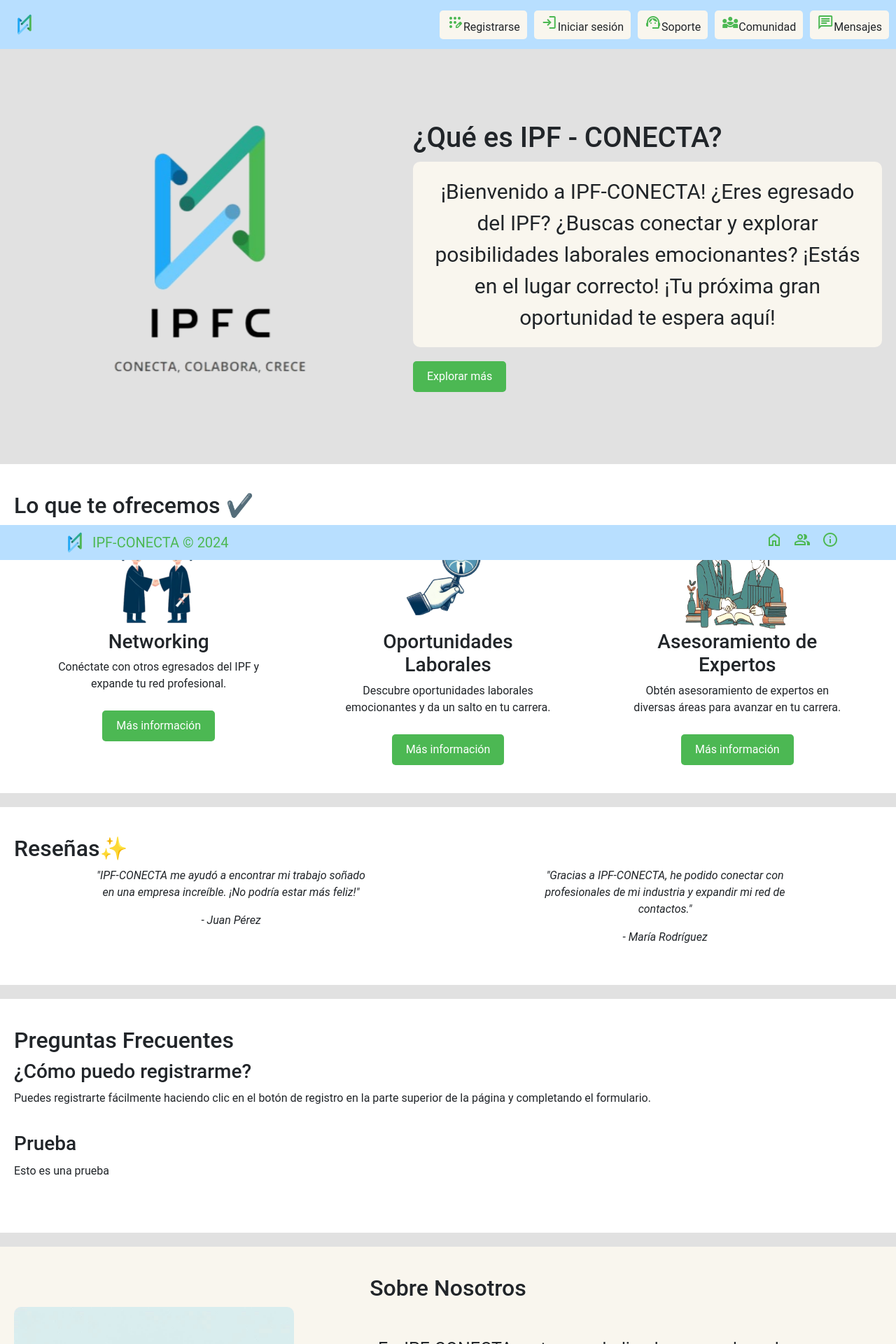
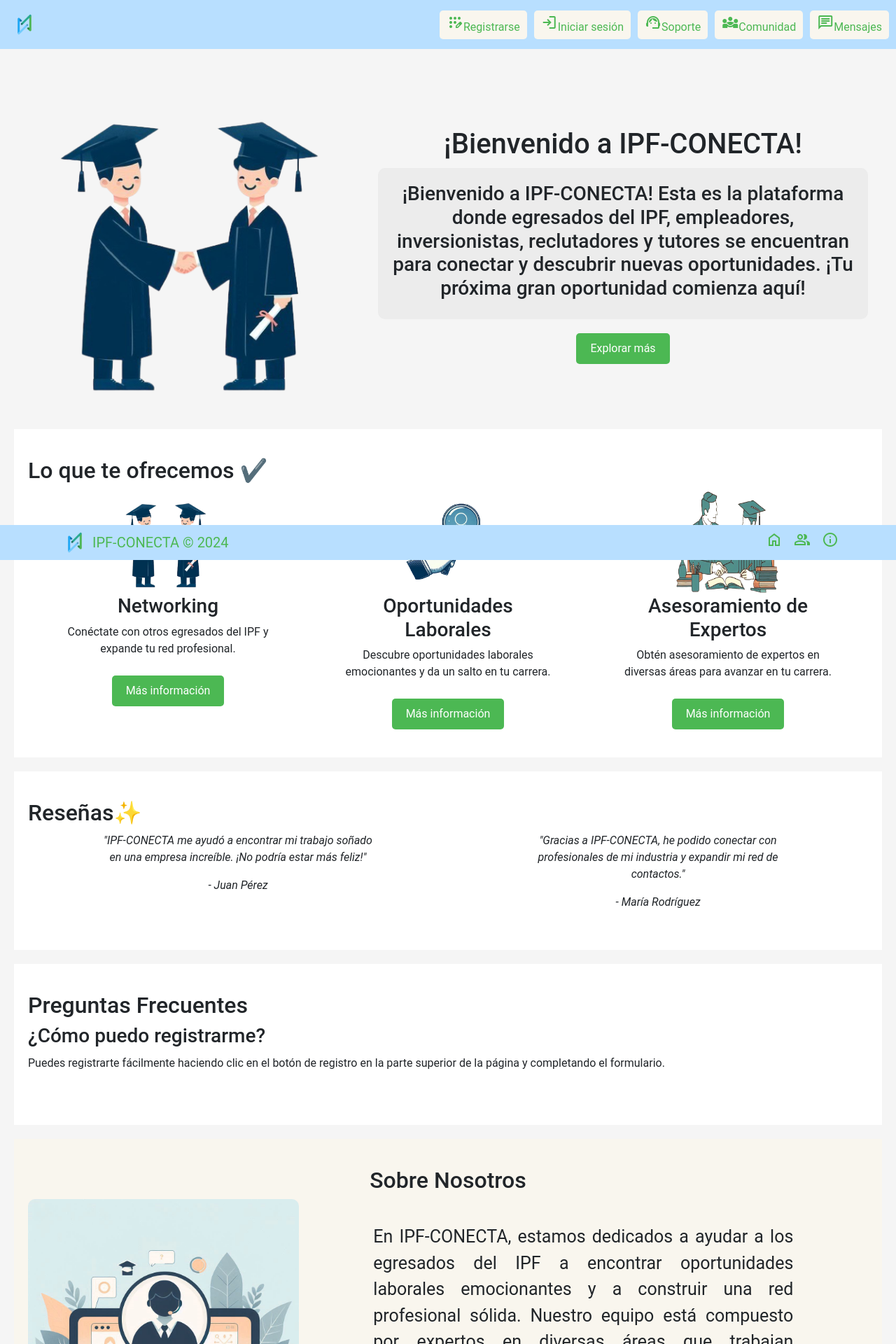
Before and after one commit to IPF-CONECTA/IPF-CONECTA, a React (Vite) app in the folder client/: page / in a window 1280 px wide. Shown: the top 1920 px of the page at 70% size. Built offline with nearby package versions, Linux system fonts and the light colour scheme.

Commit message:
se agregaron estilos a support y landing page

```diff
--- a/client/package.json
+++ b/client/package.json
@@ -14,6 +14,7 @@
     "bootstrap-icons": "^1.11.3",
     "react": "^18.2.0",
     "react-dom": "^18.2.0",
+    "react-responsive-carousel": "^3.2.23",
     "react-router-dom": "^6.23.1"
   },
   "devDependencies": {
--- a/client/public/layout.css
+++ b/client/public/layout.css
@@ -2,5 +2,5 @@ body, html {
   margin: 0;
   padding: 0;
   font-family: 'Roboto', sans-serif;
-  background-color: #e1e1e1;
+  background-color: rgb(245, 245, 245);
 }
--- a/client/public/main.module.css
+++ b/client/public/main.module.css
@@ -1,4 +1,3 @@
-
 @keyframes bounce {
   0%,
   100% {
@@ -7,6 +6,16 @@
   50% {
     transform: translateY(-20px);
   }
+}
+
+.header-carousel {
+  width: 40%;
+  margin: 0 auto;
+}
+
+.carousel .slide img {
+  width: 100%;
+  height: auto;
 }
 
 .header-section {
@@ -35,7 +44,7 @@
 
 .bienvenida {
   margin: 10px 0;
-  background-color: #f9f6ee;
+  background-color: #ececec;
   padding: 20px;
   border-radius: 10px;
   font-size: 30px;
@@ -144,6 +153,11 @@ section {
   text-align: justify;
 }
 
+.no-underline {
+  text-decoration: none;
+  color: inherit;
+}
+
 .about-us-image {
   width: 100%;
   max-width: 500px;
--- a/client/public/support.css
+++ b/client/public/support.css
@@ -1,10 +1,15 @@
-
+/* nav.css */
 .nav-container {
   display: flex;
   justify-content: space-between;
   align-items: center;
   background-color: #b8dfff;
   padding: 10px;
+}
+
+main {
+  margin: 0 auto;
+  padding: 20px;
 }
 
 .logoImage {
@@ -26,7 +31,6 @@
   color: #4cb853;
   cursor: pointer;
   text-decoration: none;
-  color: inherit;
 }
 
 .buttons a:hover {
--- a/client/src/pages/Main.jsx
+++ b/client/src/pages/Main.jsx
@@ -1,5 +1,8 @@
 import React from "react";
+import { Carousel } from "react-responsive-carousel";
+import "react-responsive-carousel/lib/styles/carousel.min.css";
 import styles from "../../public/main.module.css";
+import { Link } from "react-router-dom";
 
 export const Main = () => {
   const scrollToSection = (sectionId) => {
@@ -9,24 +12,45 @@ export const Main = () => {
   return (
     <main className={styles.Menu}>
       <div className={styles["header-section"]}>
-        <img
-          className={styles["header-image"]}
-          src="../../public/logoipf.png"
-          alt="IPF Logo"
-        />
+        <Carousel
+          autoPlay={true}
+          infiniteLoop={true}
+          showThumbs={false}
+          showStatus={false}
+          showArrows={false}
+          showIndicators={false}
+          className={styles["header-carousel"]}
+        >
+          <div>
+            <img src="../../public/logoipf.png" alt="IPF Logo" />
+          </div>
+          <div>
+            <img src="../../public/networking.png" alt="Networking" />
+          </div>
+          <div>
+            <img src="../../public/jobs.png" alt="Job Opportunities" />
+          </div>
+        </Carousel>
         <div className={styles["text-and-button"]}>
-          <h1>¿Qué es IPF - CONECTA?</h1>
+          <center>
+            <h1>¡Bienvenido a IPF-CONECTA!</h1>
+          </center>
           <p className={styles.bienvenida}>
-            ¡Bienvenido a IPF-CONECTA! ¿Eres egresado del IPF? ¿Buscas conectar
-            y explorar posibilidades laborales emocionantes? ¡Estás en el lugar
-            correcto! ¡Tu próxima gran oportunidad te espera aquí!
+            <h3>
+              ¡Bienvenido a IPF-CONECTA! Esta es la plataforma donde egresados
+              del IPF, empleadores, inversionistas, reclutadores y tutores se
+              encuentran para conectar y descubrir nuevas oportunidades. ¡Tu
+              próxima gran oportunidad comienza aquí!
+            </h3>
           </p>
+          <center>
             <button
               className={styles["explore-button"]}
               onClick={() => scrollToSection("services")}
             >
               Explorar más
             </button>
+          </center>
         </div>
       </div>
 
@@ -121,10 +145,6 @@ export const Main = () => {
               formulario.
             </p>
           </div>
-          <div className={styles.faq}>
-            <h3>Prueba</h3>
-            <p>Esto es una prueba</p>
-          </div>
         </div>
       </section>
 
@@ -146,12 +166,13 @@ export const Main = () => {
               en diversas áreas que trabajan incansablemente para brindarte las
               mejores oportunidades.
             </p>
-            <button
-              className={styles["service-button"]}
-              onClick={() => scrollToSection("contact-us")}
-            >
+            <center>
+              <button className={styles["service-button"]}>
+                <Link to="/support" className={styles["no-underline"]}>
                   Contáctanos
+                </Link>
               </button>
+            </center>
           </div>
         </div>
       </section>
--- a/client/src/pages/Support.jsx
+++ b/client/src/pages/Support.jsx
@@ -6,12 +6,13 @@ import "../../public/support.css";
 export const Support = () => {
   return (
     <>
+      <main>
         <div className="support-container">
           <h2 className="support-header">Soporte de Usuarios - IPF-Conecta</h2>
           <p>
             Si tienes algún problema o necesitas asistencia, por favor llena el
-          siguiente formulario y nuestro equipo de soporte se pondrá en contacto
-          contigo lo antes posible.
+            siguiente formulario y nuestro equipo de soporte se pondrá en
+            contacto contigo lo antes posible.
           </p>
           <form>
             <div className="form-group">
@@ -31,6 +32,7 @@ export const Support = () => {
             </div>
           </form>
         </div>
+      </main>
     </>
   );
 };
```
Also changed, not shown: 1 other file (tests, documents, lock files or other folders). Lines whose indentation alone changed are shown as unchanged.
